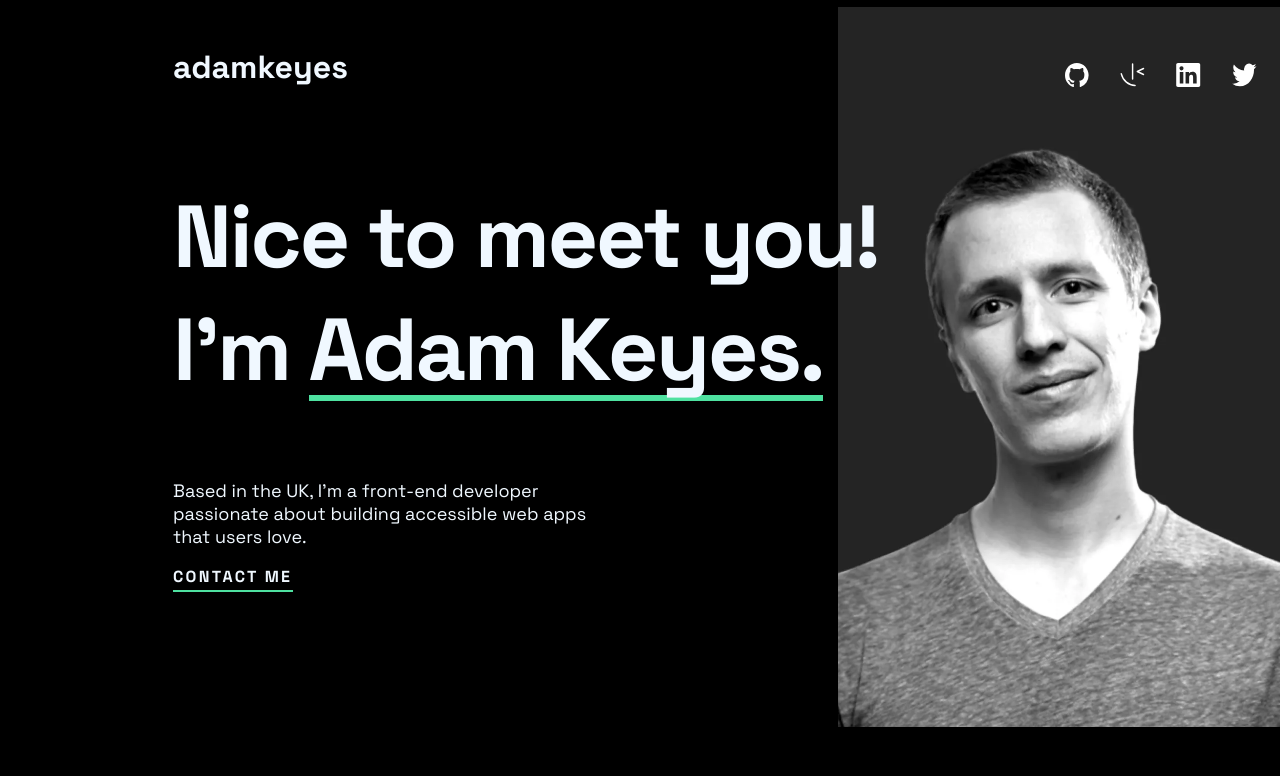
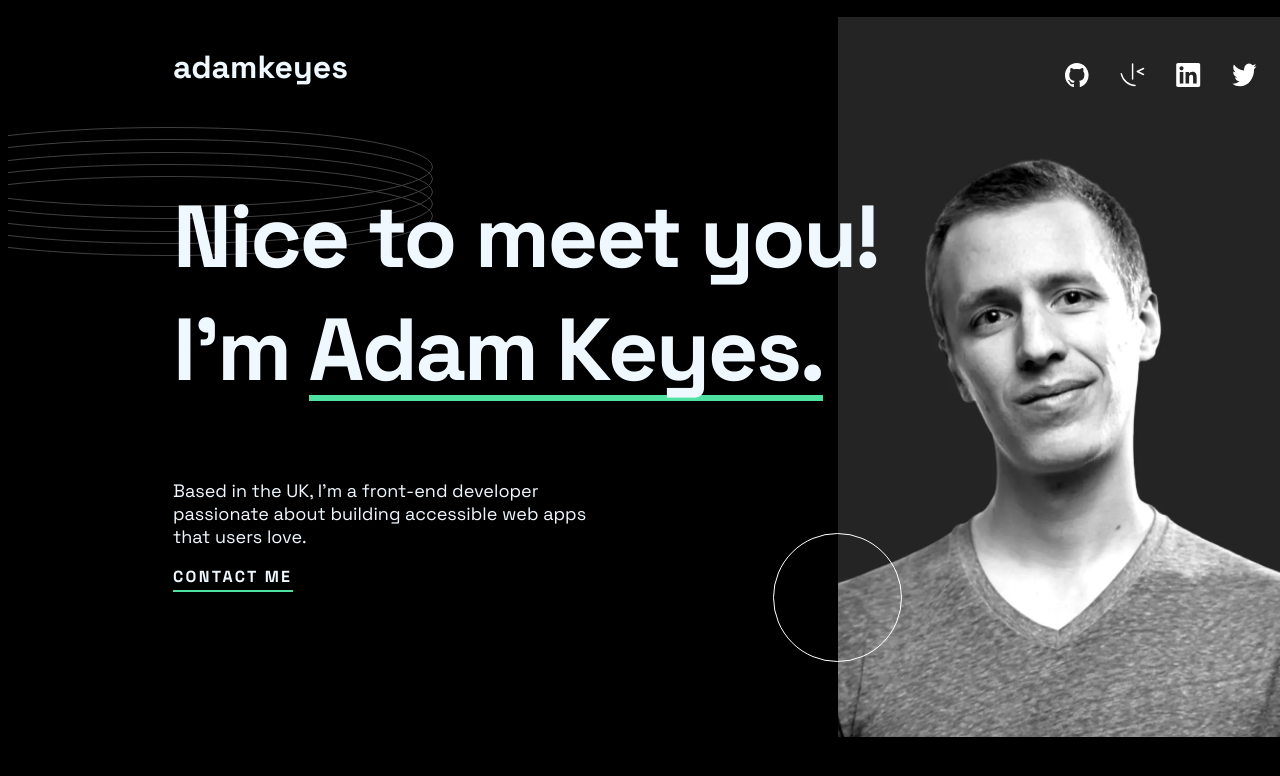
Before and after one commit to Stalius4/single-page-developer-portfolio, a React (Create React App) app: page / in a window 1280 px wide. Shown: the top 776 px of the page. Built offline with nearby package versions, Linux system fonts and the light colour scheme.

Commit message:
contactMe component completed

```diff
--- a/src/App.js
+++ b/src/App.js
@@ -1,6 +1,6 @@
 
 import './styles/global.css';
-
+import rings from "./assets/images/pattern-rings.svg"
 import ContactMe from './components/contact-me';
 function App() {
   return (
--- a/src/components/contact-me.js
+++ b/src/components/contact-me.js
@@ -5,6 +5,8 @@ import frontMentorLogo from "../assets/images/icon-frontend-mentor.svg"
 import linkedInLogo from "../assets/images/icon-linkedin.svg"
 import twitter from "../assets/images/icon-twitter.svg"
 import photo from "../assets/images/image-profile-desktop.webp"
+import circle from "../assets/images/pattern-circle.svg"
+import rings from "../assets/images/pattern-rings.svg"
 function ContactMe() {
   return (
     <div className="contactMe">
@@ -22,11 +24,15 @@ function ContactMe() {
   <h1>Nice to meet you!<br></br>I'm <span className="underline">Adam Keyes.</span></h1>
   <p className="description">Based in the UK, I’m a front-end developer passionate about building accessible web apps that users love.</p>
   <p className="contact">CONTACT ME</p>
+<img className="circle" src={circle} alt="circle"/>
 </section>
 
-<img  className="portrait" src={photo} alt="portrait"/>
+
+  <img  className="portrait" src={photo} alt="portrait"/>
 </div>
-    </div>
+  <img src={rings} className="rings" alt="Profile picture"/>
+</div>
+
   );
 }
 
--- a/src/styles/contact-me.css
+++ b/src/styles/contact-me.css
@@ -2,12 +2,14 @@
 .contactMe{
     color: aliceblue;
     padding: 39px 165px ;
+    overflow: hidden;
 }
 
 nav{
     display: flex;
     flex-direction: row;
     justify-content: space-between;
+
 }
 
 .name-logo{
@@ -35,13 +37,15 @@ li{
 .portrait{
     width:445px;
     height: 720px;
-margin-top: -100px;
+margin-top: -90px;
 position: relative;
 
 
 }
 .left-description{
     z-index: 1;
+    position: relative;
+
 }
 .hero{
     display: flex;
@@ -95,3 +99,17 @@ h1{
     height: 2px;
     background-color: #4EE1A0;
 }
+.circle{
+    position: relative;
+   right: -600px;
+   top:-70px;
+    z-index: 1;
+
+}
+
+.rings{
+    position: relative;
+    left: -270px;
+    z-index: 0;
+   top:-610px;
+}
--- a/src/styles/global.css
+++ b/src/styles/global.css
@@ -4,6 +4,7 @@
 
 body{
     background-color: black;
+    z-index:0;
 }
 
 .App{
```
